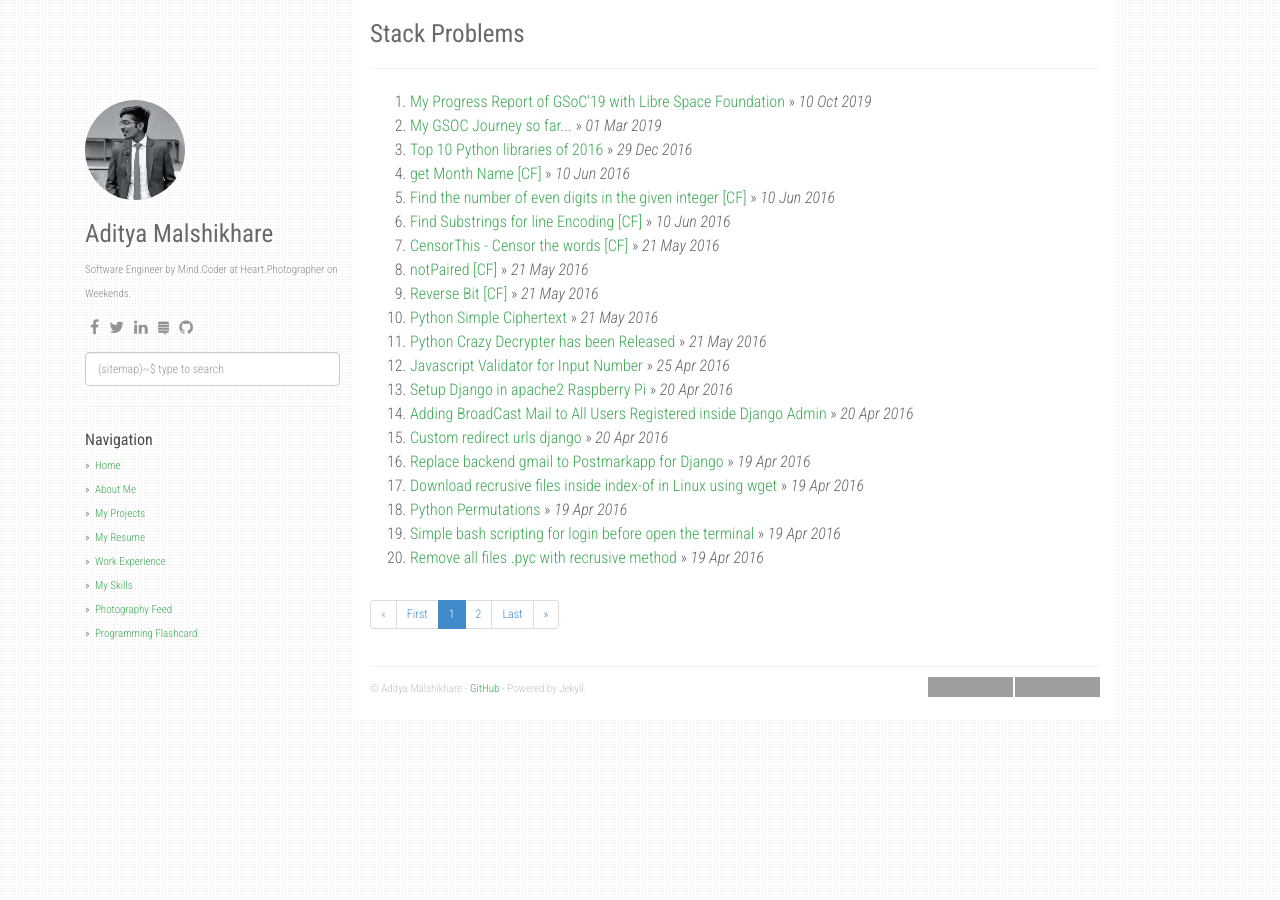
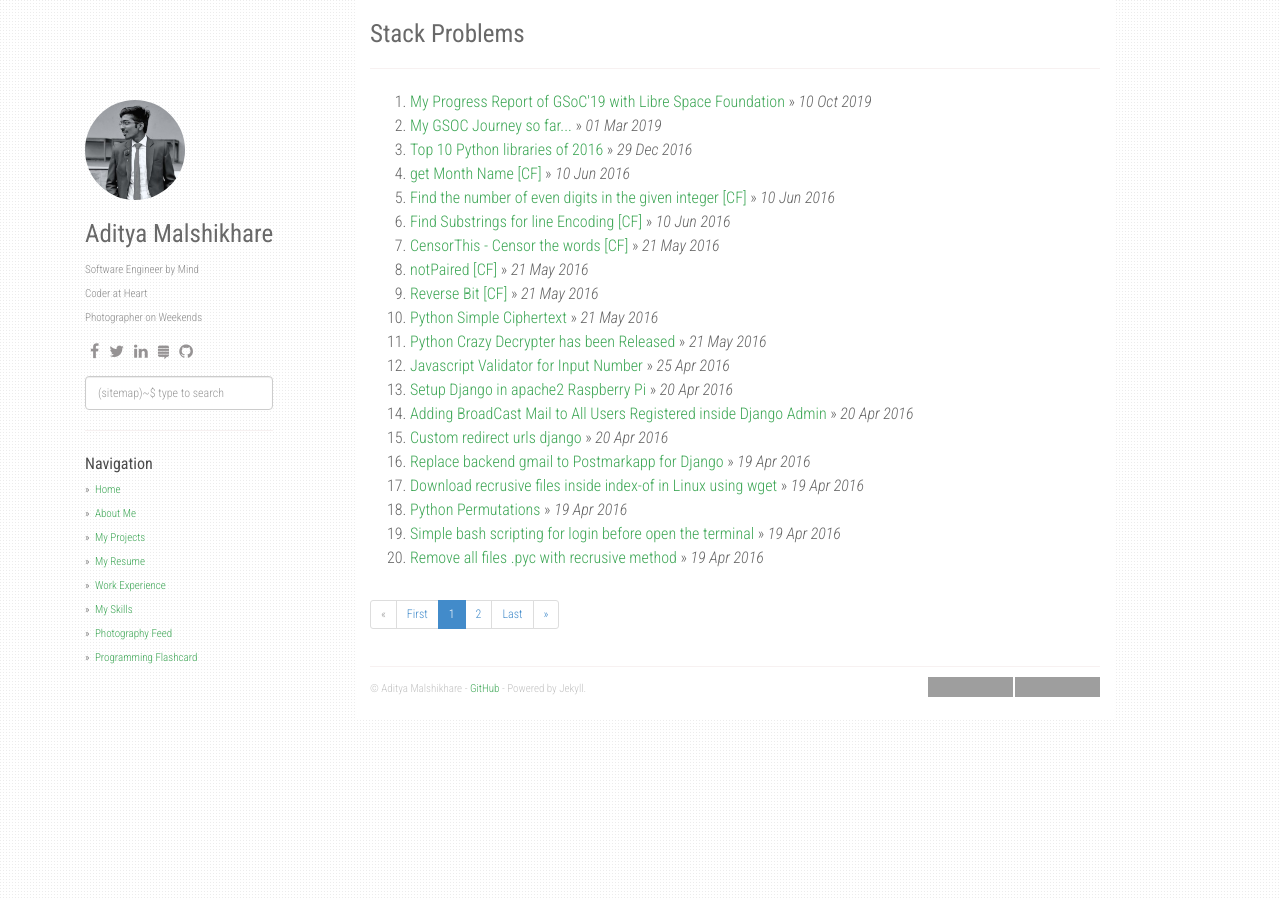
Before and after one commit to thePairedElectron/thePairedElectron.github.io, a Jekyll site: the page built from index.html, in a window 1280 px wide. Built offline with Jekyll 4.4.1, drawn with Linux system fonts in a browser that asks for light colours; nearby versions of some CDN libraries; the list of posts is cut into pages by our own code; some of the changed lines change nothing that is shown; grey boxes are pictures that could not be loaded.

Commit message:
Change the about of site

```diff
--- a/_layouts/default.html
+++ b/_layouts/default.html
@@ -120,7 +120,9 @@
           <h1 class="author-name">{{ site.author }}</h1>
           {% if site.about %}
             <div class="profile-about">
-              {{ site.about }}
+              Software Engineer by Mind<br>
+              Coder at Heart<br>
+              Photographer on Weekends<br>
             </div>
           {% endif %}
           <div class="social">
```
